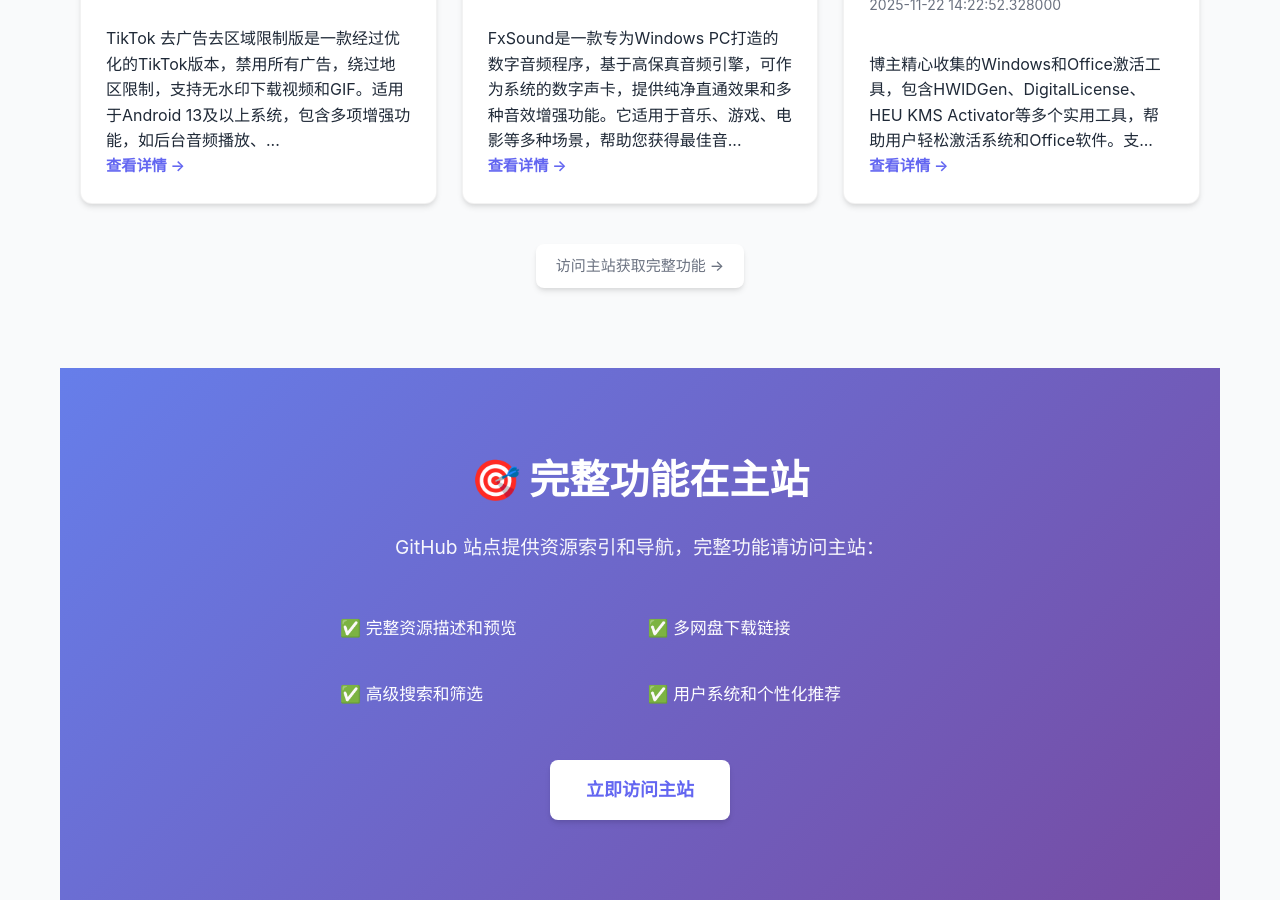
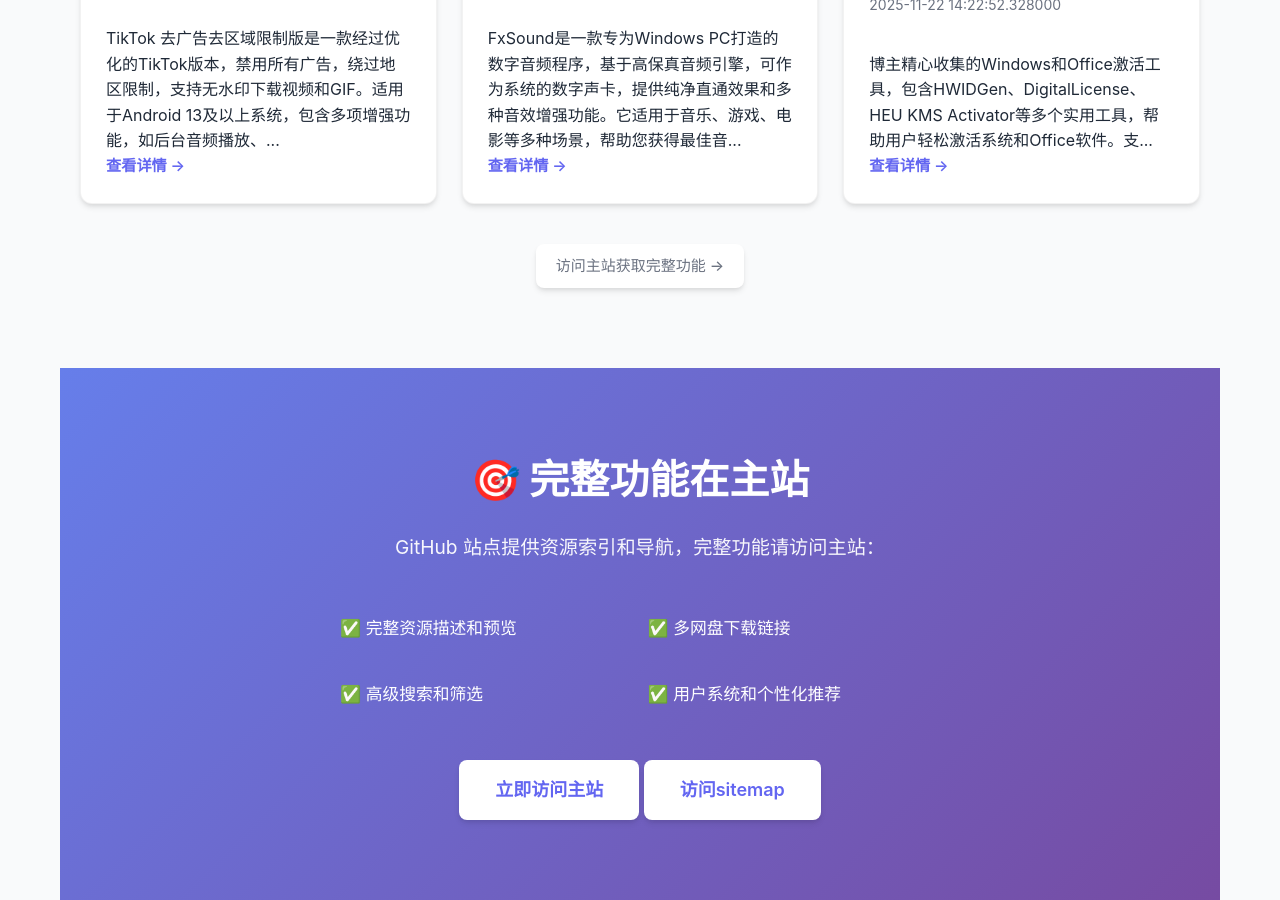
Before and after one commit to LoneKingCode/panbox, a Jekyll site: the page built from index.html, in a window 1280 px wide and 900 px high, scrolled down 6321 px. Built offline with Jekyll 4.4.1, drawn with Linux system fonts in a browser that asks for light colours; the list of posts is cut into pages by our own code.

Commit message:
Auto update: 2025-11-26 08:16:21

```diff
--- a/_data/stats.json
+++ b/_data/stats.json
@@ -12,5 +12,5 @@
     "source-code-frontend": 4,
     "source-code-mobile": 10
   },
-  "last_updated": "2025-11-26T08:12:21.178263"
+  "last_updated": "2025-11-26T08:16:21.240821"
 }
--- a/assets/templates/index.html
+++ b/assets/templates/index.html
@@ -70,5 +70,6 @@
       <li>✅ 用户系统和个性化推荐</li>
     </ul>
     <a href="{{SITE_URL}}" class="btn-primary-large">立即访问主站</a>
+    <a href="/sitemap.xml" class="btn-primary-large">访问sitemap</a>
   </div>
 </div>
--- a/index.html
+++ b/index.html
@@ -450,5 +450,6 @@
       <li>✅ 用户系统和个性化推荐</li>
     </ul>
     <a href="https://panbox.cc" class="btn-primary-large">立即访问主站</a>
+    <a href="/sitemap.xml" class="btn-primary-large">访问sitemap</a>
   </div>
 </div>
```
Also changed, not shown: README.md.
